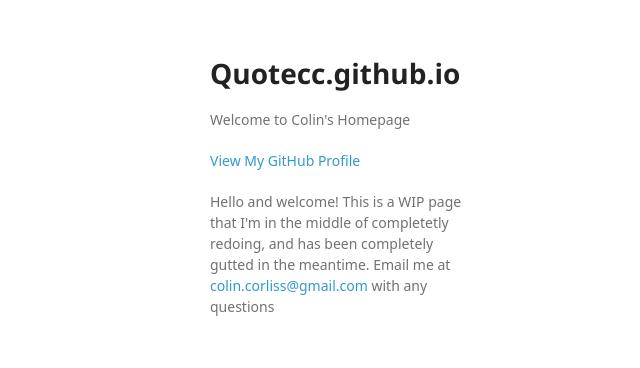
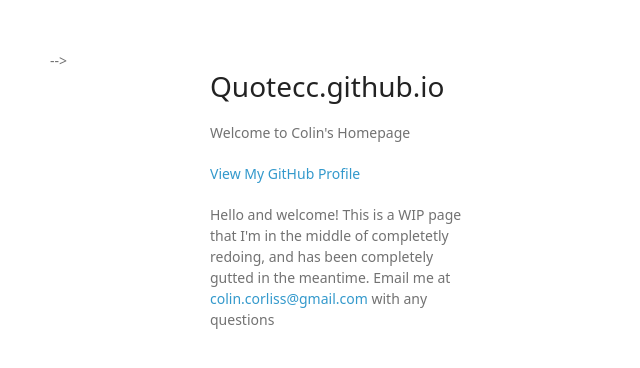
Before and after one commit to QuoteCC/QuoteCC.Github.io, a plain HTML site: page index.html in a window 1280 px wide. Shown: the whole page, without its empty margins (0-640 px from the left). Drawn offline with nearby package versions, Linux system fonts and the light colour scheme; a web font is replaced by a local one.

Commit message:
Style Swap

```diff
--- a/index.html
+++ b/index.html
@@ -5,8 +5,12 @@
     <meta http-equiv="X-UA-Compatible" content="chrome=1">
     <title>Colin Corliss</title>
 
+    <link rel="stylesheet" href="https://maxcdn.bootstrapcdn.com/bootstrap/3.3.7/css/bootstrap.min.css">
+
+    <script src="https://maxcdn.bootstrapcdn.com/bootstrap/3.3.7/js/bootstrap.min.js"></script>
+    <!-->
     <link rel="stylesheet" href="stylesheets/styles.css">
-    <link rel="stylesheet" href="stylesheets/github-light.css">
+    <link rel="stylesheet" href="stylesheets/github-light.css"> -->
     <meta name="viewport" content="width=device-width">
     <!--[if lt IE 9]>
     <script src="//html5shiv.googlecode.com/svn/trunk/html5.js"></script>
```
